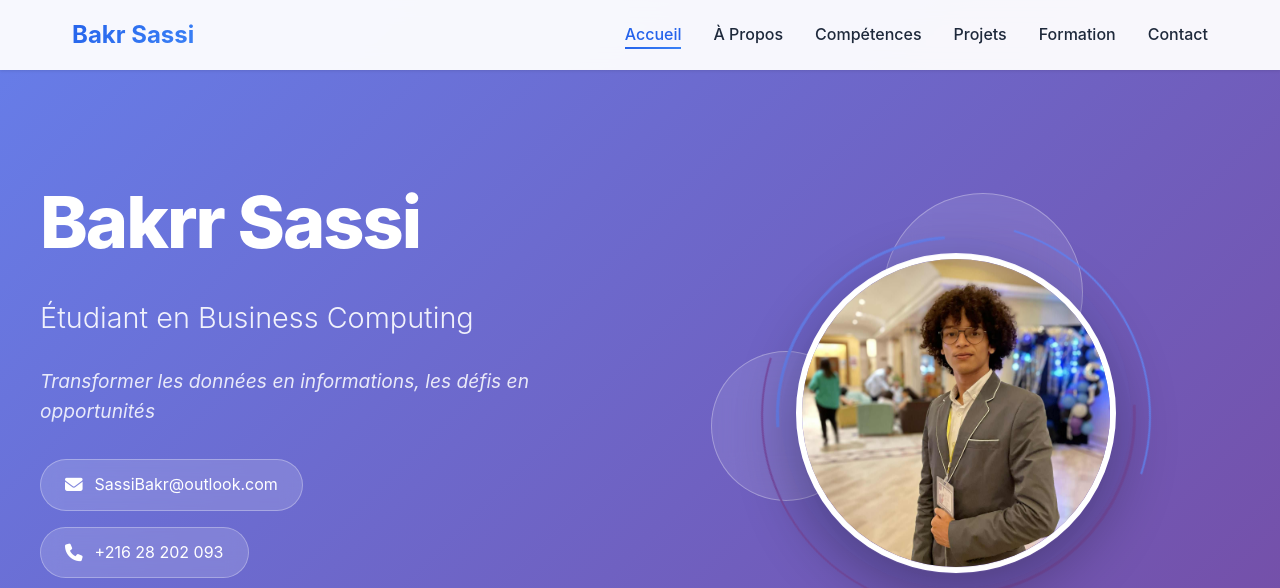
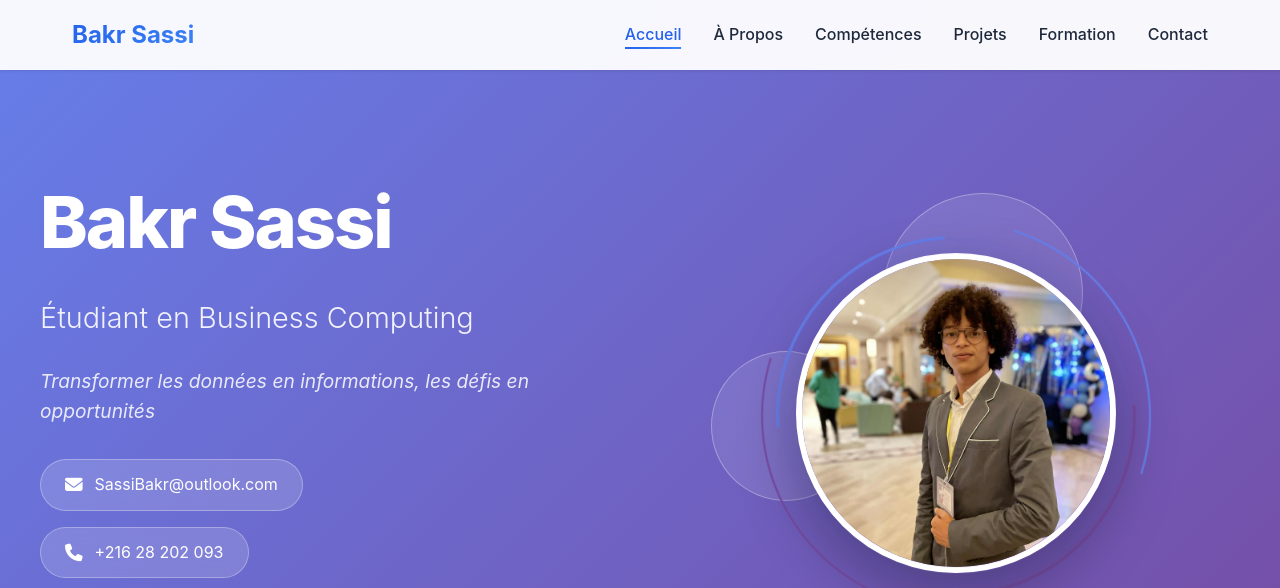
Before and after one commit to SassiBakr/SassiBakr.github.io, a plain HTML site: page index.html in a window 1280 px wide. Shown: the top 588 px of the page. Drawn offline with Linux system fonts and the light colour scheme.

Commit message:
Replace old portfolio with new version

```diff
--- a/index.html
+++ b/index.html
@@ -29,7 +29,7 @@
     <section id="home" class="hero-section">
         <div class="hero-content">
             <div class="hero-text">
-                <h1 class="fade-in">Bakrr Sassi</h1>
+                <h1 class="fade-in">Bakr Sassi</h1>
                 <p class="hero-subtitle fade-in-delay-1">Étudiant en Business Computing</p>
                 <p class="hero-description fade-in-delay-2">
                     Transformer les données en informations, les défis en opportunités
```
